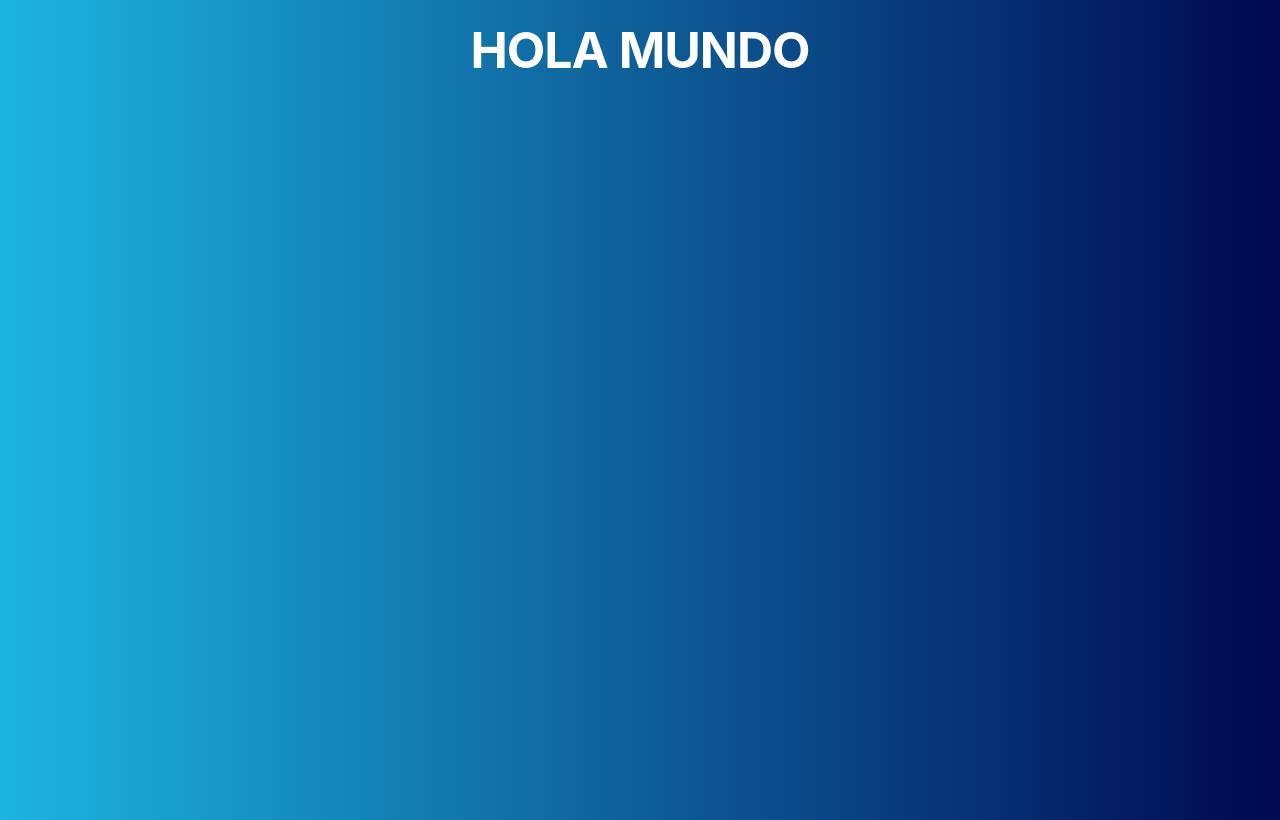
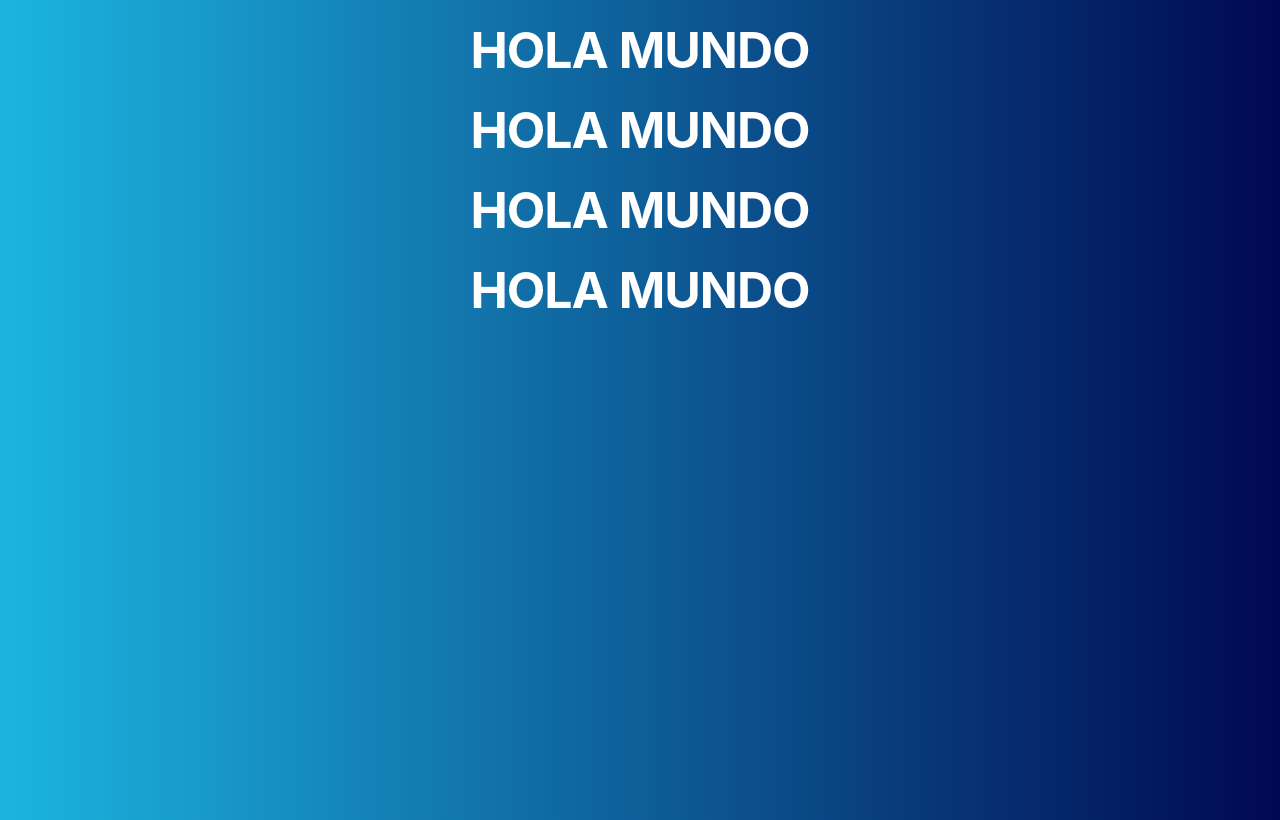
Before and after one commit to GustavoVelazquezSaavedra/proyectoJSwin, a React (Create React App) app in the folder prestamos/: page / in a window 1280 px wide. Built offline with nearby package versions, Linux system fonts and the light colour scheme.

Commit message:
Utilizando el componente y reutilizando la misma, tambien utilizamos fragment

```diff
--- a/prestamos/src/App.js
+++ b/prestamos/src/App.js
@@ -1,11 +1,14 @@
-import React from 'react';
-
+import React, {Fragment} from 'react';
+import Header from './component/Header';
 
 function App() {
   return (
-    <div className="App">
-        <h1>Hola Mundo</h1>
-    </div>
+    <Fragment>
+        <Header/>
+        <Header/>
+        <Header/>
+        <Header/>
+    </Fragment>
   );
 }
 
```
